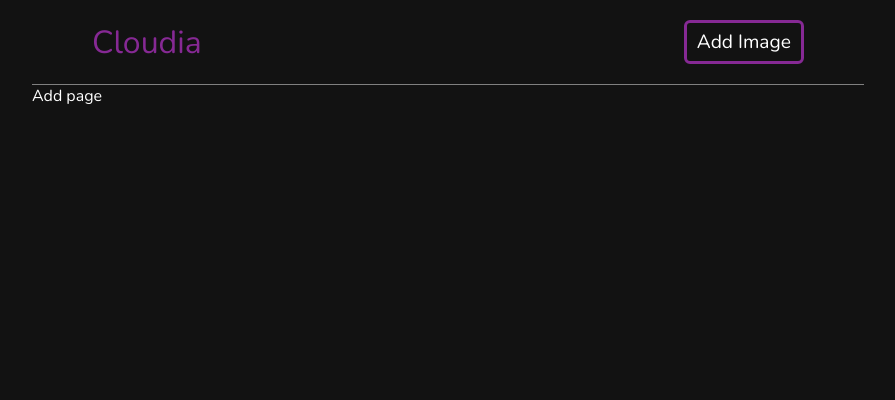
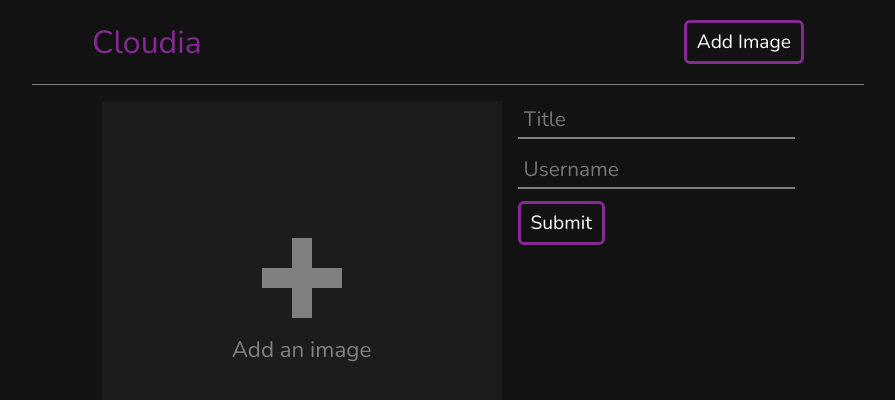
Before and after one commit to loloToster/Cloudia, a React (Create React App) app in the folder client/: page /add in a window 1280 px wide. Shown: the top 400 px of the page, without its empty margins (192-1087 px from the left). Built offline with nearby package versions, Linux system fonts and the light colour scheme.

Commit message:
💄 added layout of add image page

```diff
--- a/client/src/components/AddImage.tsx
+++ b/client/src/components/AddImage.tsx
@@ -1,8 +1,21 @@
 function AddImage() {
     return (
-        <div className="add-image">
-            Add page
-        </div>
+        <form className="add-image">
+            <div className="add-image__col">
+                <button type="button" className="add-image__choose-file">
+                    <div className="add-image__choose-file__plus"></div>
+                    <div className="add-image__choose-file__text">
+                        Add an image
+                    </div>
+                </button>
+                <input accept="image/png, image/jpeg" style={{ display: "none" }} type="file" name="image" />
+            </div>
+            <div className="add-image__col">
+                <input maxLength={32} required type="text" name="title" placeholder="Title" />
+                <input maxLength={16} required type="text" name="user" placeholder="Username" />
+                <button className="action-btn" type="submit">Submit</button>
+            </div>
+        </form>
     )
 }
 
--- a/client/src/components/Header.tsx
+++ b/client/src/components/Header.tsx
@@ -7,7 +7,7 @@ function Header() {
                 Cloudia
             </Link>
             <Link to="/add">
-                <button className="header__add-img">Add Image</button>
+                <button className="action-btn">Add Image</button>
             </Link>
         </div>
     )
--- a/client/src/sass/base/_reset.scss
+++ b/client/src/sass/base/_reset.scss
@@ -1,4 +1,5 @@
-button {
+button,
+input {
     padding: 0;
     margin: 0;
     border: none;
--- /dev/null
+++ b/client/src/sass/components/_action-btn.scss
@@ -0,0 +1,15 @@
+@use "../abstract/colors" as c;
+
+.action-btn {
+    padding: 6px 10px;
+    font-size: 1.2rem;
+    border: 3px c.$main solid;
+    border-radius: 6px;
+    transition: all 100ms;
+    cursor: pointer;
+
+    &:hover,
+    &:focus {
+        background-color: c.$main;
+    }
+}
--- /dev/null
+++ b/client/src/sass/layout/_add-image.scss
@@ -0,0 +1,77 @@
+@use "sass:math" as math;
+@use "../abstract/colors" as c;
+
+.add-image {
+    display: flex;
+    flex-wrap: wrap;
+    gap: 16px;
+    margin: auto;
+    margin-top: 16px;
+    width: fit-content;
+    max-width: 90%;
+
+    &__choose-file {
+        display: flex;
+        flex-direction: column;
+        align-items: center;
+        justify-content: center;
+        gap: 16px;
+        width: 400px;
+        height: 400px;
+        background-color: #1c1c1c;
+        cursor: pointer;
+
+        &:focus {
+            outline: 3px solid c.$main;
+        }
+
+        &__plus {
+            $size: 80px;
+            $thickness: 20px;
+
+            position: relative;
+            width: $size;
+            height: $size;
+
+            $translate-value: math.div($size, 2) - math.div($thickness, 2);
+
+            &::before,
+            &::after {
+                content: "";
+                top: 0;
+                left: 0;
+                position: absolute;
+                width: $size;
+                height: $thickness;
+                background-color: grey;
+                transform: translateY($translate-value) rotate(var(--rotate, 0));
+            }
+
+            &::after {
+                --rotate: 90deg;
+            }
+        }
+
+        &__text {
+            color: gray;
+            font-size: 1.4rem;
+        }
+    }
+
+    &__col:nth-child(2)>* {
+        display: block;
+        margin-bottom: 12px;
+    }
+
+    input[type="text"] {
+        padding: 4px 6px;
+        font-size: 1.3rem;
+        border-bottom: 2px solid;
+        border-bottom-color: grey;
+        transition: border-bottom-color 100ms;
+
+        &:focus {
+            border-bottom-color: c.$main;
+        }
+    }
+}
--- a/client/src/sass/layout/_header.scss
+++ b/client/src/sass/layout/_header.scss
@@ -17,17 +17,4 @@
         color: c.$main;
         text-decoration: none;
     }
-
-    &__add-img {
-        padding: 6px 10px;
-        font-size: 1.2rem;
-        cursor: pointer;
-        border: 3px c.$main solid;
-        border-radius: 6px;
-        transition: all 100ms;
-
-        &:hover {
-            background-color: c.$main;
-        }
-    }
 }
--- a/client/src/sass/style.scss
+++ b/client/src/sass/style.scss
@@ -1,8 +1,11 @@
 @use "./abstract/colors" as c;
+
+@forward "./components/action-btn";
 
 @forward "./base/reset";
 @forward "./layout/header";
 @forward "./layout/images";
+@forward "./layout/add-image";
 
 @import url('https://fonts.googleapis.com/css2?family=Nunito:wght@300;400;500;600;700&display=swap');
 
```
